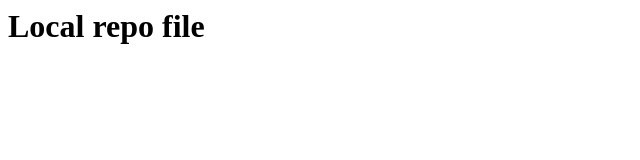
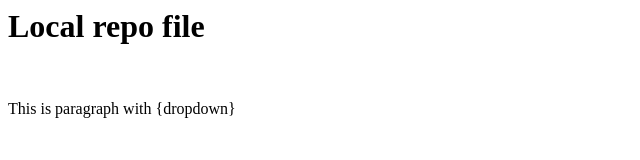
Before and after one commit to DiptiKolpe/localrepo, a plain HTML site: page index.html in a window 1280 px wide. Shown: the whole page, without its empty margins (0-640 px from the left). Drawn offline with Linux system fonts and the light colour scheme.

```diff
--- a/index.html
+++ b/index.html
@@ -1 +1,3 @@
 <h1>Local repo file</h1>
+<br>
+<p>This is paragraph with {dropdown}</p>
```
